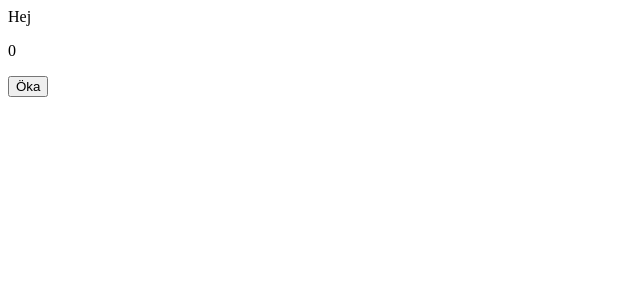
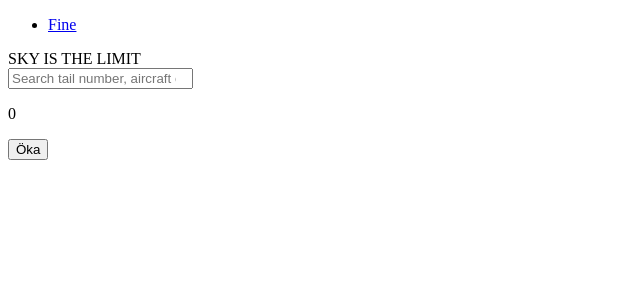
Before and after one commit to Moixiang/Fineair-Tracker, a React (Vite) app in the folder frontend/: page / in a window 1280 px wide. Shown: the top 300 px of the page, without its empty margins (0-640 px from the left). Built offline with nearby package versions, Linux system fonts and the light colour scheme.

Commit message:
Favicon & Header (navigation)

```diff
--- a/frontend/index.html
+++ b/frontend/index.html
@@ -2,7 +2,7 @@
 <html lang="en">
   <head>
     <meta charset="UTF-8" />
-    <link rel="icon" type="image/svg+xml" href="/favicon.svg" />
+    <link rel="icon" type="image/svg+xml" href="/frontend/public/FineairFavicon.png" />
     <meta name="viewport" content="width=device-width, initial-scale=1.0" />
     <title>Fine Air tracker</title>
   </head>
--- a/frontend/src/components/header.jsx
+++ b/frontend/src/components/header.jsx
@@ -1,9 +1,27 @@
 const Header = () => {
   return (
     <header>
-      <nav>Hej</nav>
+      <nav className="navigationContainer">
+        <div className="sideLogo">
+          <ul>
+            <li>
+              <a href="#top">Fine</a>
+            </li>
+          </ul>
+          <span>SKY IS THE LIMIT</span>
+        </div>
+
+        <div className="search">
+          <input
+            type="search"
+            placeholder="Search tail number, aircraft or airport..."
+          />
+        </div>
+
+        <div className="hamburgerButton"></div>
+      </nav>
     </header>
-  )
+  );
 };
 
 export default Header;
```
Also changed, not shown: frontend/public/FineairFavicon.png.
